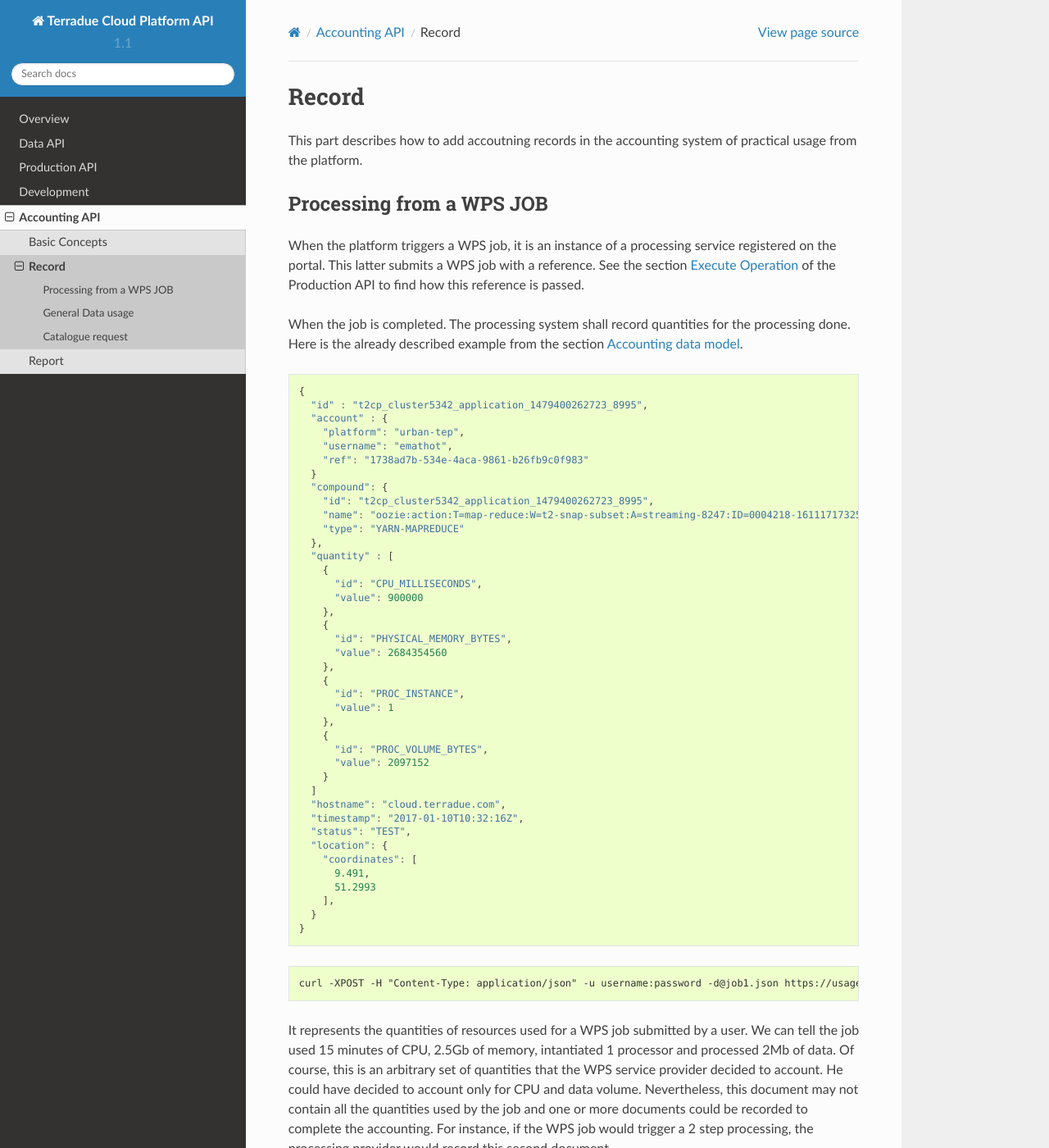
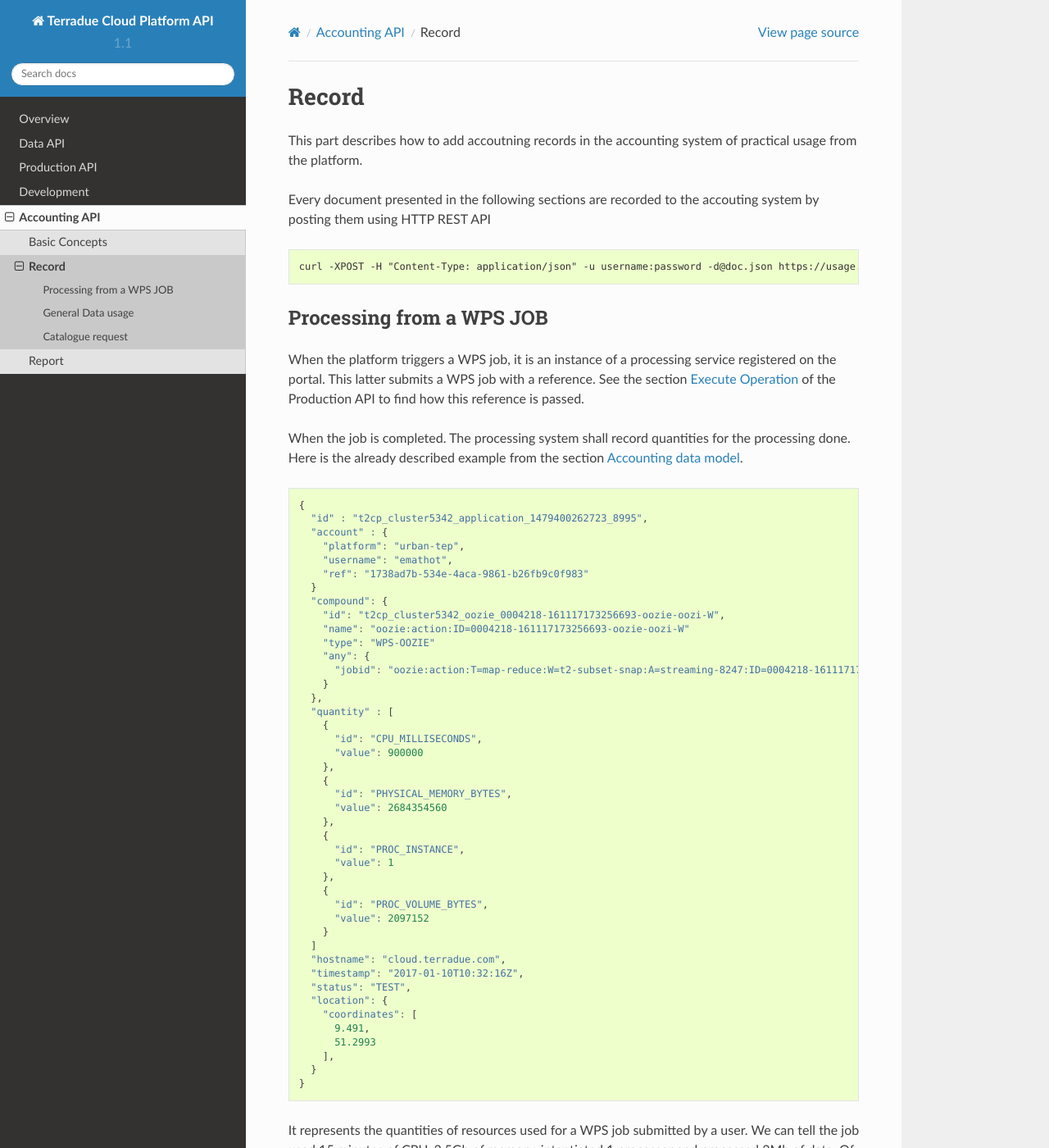
Before and after one commit to Terradue/api, a Sphinx documentation site: the page built from source/accounting/record.rst, in a window 1280 px wide and 1400 px high. Shown: the whole window at 82% size. Built offline with Sphinx 7.4.7 and the Read the Docs theme 2.0.0, drawn with Linux system fonts in a browser that asks for light colours; some of the changed text lies outside the part shown.

Commit message:
more docs
Signed-off-by: Emmanuel Mathot <emmanuel.mathot@gmail.com>

```diff
--- a/source/accounting/concepts/terminology.rst
+++ b/source/accounting/concepts/terminology.rst
@@ -17,7 +17,7 @@ The kind of resources that can be quantified are listed in the section :ref:`res
 Compound
 """"""""
 
-This is the item representing the container of the quantities for the reporting system. It is then used to filter/aggregate :ref:`quantity` to a specific type of operation. For instance, a same job processing can be made of quantities of CPU time, memory allocation, processor instances and data volume to process. Another example is a data transfer made of multiple disk bytes written and read and network bytes uploaded and downloaded.
+This is the item representing a container of the quantities at reporting system level that the platform will then use this compound to filter/aggregate the :ref:`quantities <quantity>` for the credit/billing mechanism and eventually link it to a specific operation. For instance, a same job processing can be made of multiple quantities of CPU time, memory allocation, processor instances and data volume to process. Another example is a data transfer made of multiple disk bytes written and read and network bytes uploaded and downloaded.
 
 
 .. _account:
--- a/source/accounting/record.rst
+++ b/source/accounting/record.rst
@@ -5,6 +5,12 @@ Record
 ------
 
 This part describes how to add accoutning records in the accounting system of practical usage from the platform.
+
+Every document presented in the following sections are recorded to the accouting system by posting them using HTTP REST API
+
+.. code-block:: console
+
+        curl -XPOST -H "Content-Type: application/json" -u username:password -d@doc.json https://usage.terradue.com/accounting/partners/acme/quantity/record
 
 
 .. _recordprocaccounting :
@@ -26,9 +32,12 @@ When the job is completed. The processing system shall record quantities for the
         "ref": "1738ad7b-534e-4aca-9861-b26fb9c0f983"
       }
       "compound": {
-        "id": "t2cp_cluster5342_application_1479400262723_8995",
-        "name": "oozie:action:T=map-reduce:W=t2-snap-subset:A=streaming-8247:ID=0004218-161117173256693-oozie-oozi-W"
-        "type": "YARN-MAPREDUCE"
+        "id": "t2cp_cluster5342_oozie_0004218-161117173256693-oozie-oozi-W",
+        "name": "oozie:action:ID=0004218-161117173256693-oozie-oozi-W"
+        "type": "WPS-OOZIE"
+        "any": {
+          "jobid": "oozie:action:T=map-reduce:W=t2-subset-snap:A=streaming-8247:ID=0004218-161117173256693-oozie-oozi-W"
+        }
       },
       "quantity" : [
         {
@@ -60,9 +69,6 @@ When the job is completed. The processing system shall record quantities for the
     }
 
 
-.. code-block:: console
-
-        curl -XPOST -H "Content-Type: application/json" -u username:password -d@job1.json https://usage.terradue.com/accounting/partners/acme/quantity/record
 
 
 It represents the quantities of resources used for a WPS job submitted by a user. We can tell the job used 15 minutes of CPU, 2.5Gb of memory, intantiated 1 processor and processed 2Mb of data. Of course, this is an arbitrary set of quantities that the WPS service provider decided to account. He could have decided to account only for CPU and data volume. Nevertheless, this document may not contain all the quantities used by the job and one or more documents could be recorded to complete the accounting. For instance, if the WPS job would trigger a 2 step processing, the processing provider would record this second document.
@@ -75,11 +81,14 @@ It represents the quantities of resources used for a WPS job submitted by a user
         "platform": "urban-tep",
         "username": "emathot",
         "ref": "1738ad7b-534e-4aca-9861-b26fb9c0f983"
-      }
+      },
       "compound": {
-        "id": "t2cp_cluster5342_application_1479400262723_8996",
-        "name": "oozie:action:T=map-reduce:W=t2-snap-classification:A=streaming-760f:ID=0002692-161117173256693-oozie-oozi-W"
-        "type": "YARN-MAPREDUCE"
+        "id": "t2cp_cluster5342_oozie_0004218-161117173256693-oozie-oozi-W",
+        "name": "oozie:action:ID=0004218-161117173256693-oozie-oozi-W"
+        "type": "WPS-OOZIE"
+        "any": {
+          "jobid": "oozie:action:T=map-reduce:W=t2-snap-classification:A=streaming-760f:ID=0002692-161117173256693-oozie-oozi-W"
+        }
       },
       "quantity" : [
         {
@@ -107,10 +116,6 @@ It represents the quantities of resources used for a WPS job submitted by a user
     }
 
 
-.. code-block:: console
-
-        curl -XPOST -H "Content-Type: application/json" -u username:password -d@job2.json https://usage.terradue.com/accounting/partners/acme/quantity/record
-
 
 In this second document, the id has changed (very important) and this time, no processor instantiation is accounted. Please note that the document still references the account reference that allows the platform to retrieve the original service on the portal and apply the credit/billing mechanism.
 
@@ -156,10 +161,6 @@ The following document records quantities of data requested on the storage repos
     }
 
 
-.. code-block:: console
-
-        curl -XPOST -H "Content-Type: application/json" -u username:password -d@datausage.json https://usage.terradue.com/accounting/partners/acme/quantity/record
-
 
 .. note:: In this case, there is no specific reference to an operation on the platform. The quantities are accounted as general usage of the platform but we could also record the data usage linked to the previous WPS job. For that purpose, the document must add the platform operation reference in "account.ref" as in the previous examples.
 
@@ -200,8 +201,3 @@ The following document records quantities of dataset posted to the catalogue. In
         ],
       }
     }
-
-
-.. code-block:: console
-
-        curl -XPOST -H "Content-Type: application/json" -u username:password -d@catalog.json https://usage.terradue.com/accounting/partners/acme/quantity/record
```
Also changed, not shown: other parts of source/accounting/record.rst (+5 -5 lines), source/accounting/concepts/datamodel.rst (+8 -4 lines), source/accounting/concepts/resourcetypes.rst (+28 -23 lines).
